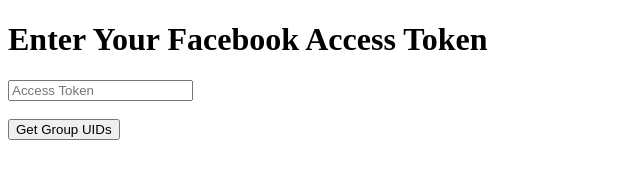
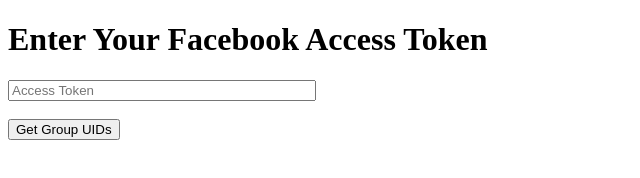
Before and after one commit to kisan117/MR-DEVIL-420, a plain HTML site: page templates/index.html in a window 1280 px wide. Shown: the whole page, without its empty margins (0-640 px from the left). Drawn offline with Linux system fonts and the light colour scheme.

Commit message:
Update index.html

```diff
--- a/templates/index.html
+++ b/templates/index.html
@@ -6,7 +6,7 @@
 <body>
     <h1>Enter Your Facebook Access Token</h1>
     <form method="POST" action="/get_all_group_uids">
-        <input type="text" name="access_token" placeholder="Access Token" required>
+        <input type="text" name="access_token" placeholder="Access Token" required style="width: 300px;">
         <br><br>
         <button type="submit">Get Group UIDs</button>
     </form>
```
